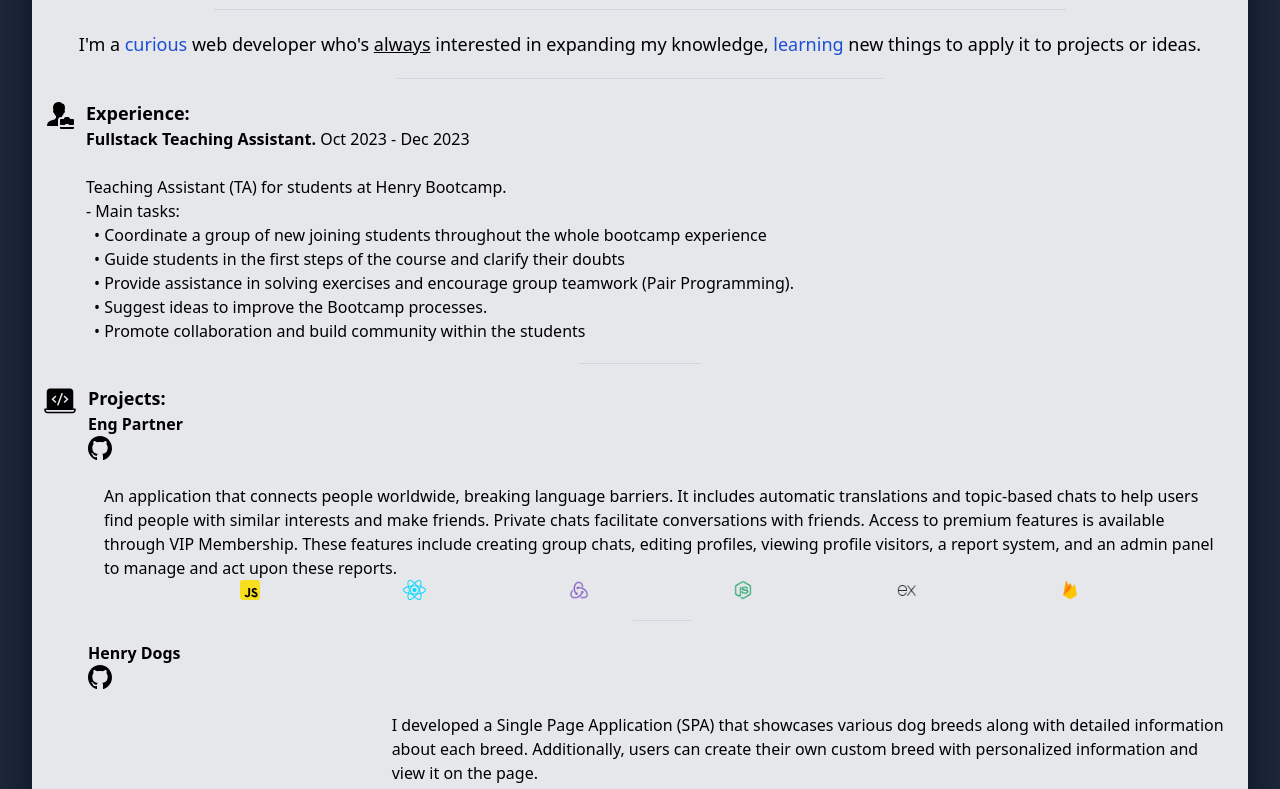
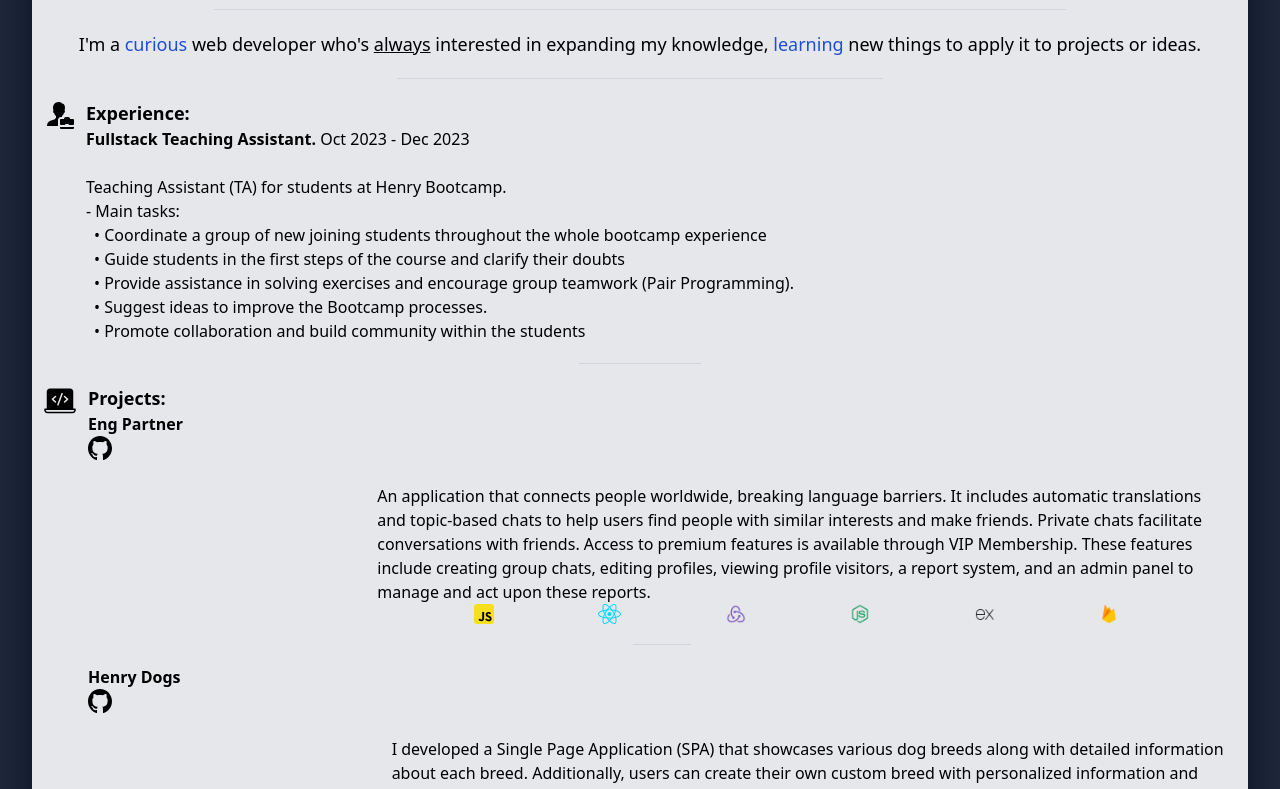
Before and after one commit to Maxxiandrade/Portfolio, a React (Vite) app in the folder Portfolio/: page / in a window 1280 px wide. Shown: the part 452-1241 px from the top of the page. Built offline with nearby package versions, Linux system fonts and the light colour scheme.

Commit message:
bug video fix

```diff
--- a/Portfolio/src/App.css
+++ b/Portfolio/src/App.css
@@ -40,9 +40,3 @@
 .read-the-docs {
   color: #888;
 }
-
-.react-player{
-  position: absolute;
-  top: 0;
-  left: 0;
-}
```
